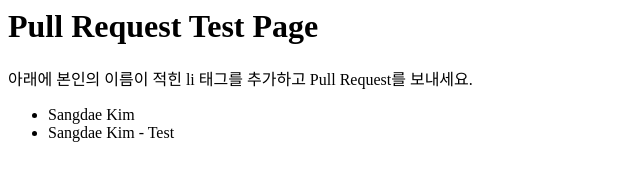
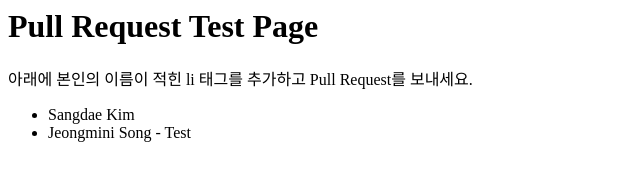
Before and after one commit to sdkim-cse/collaboration, a plain HTML site: page index.html in a window 1280 px wide. Shown: the full height of the page, 0-640 px from the left. Drawn offline with Linux system fonts and the light colour scheme.

Commit message:
add my username in index.html

```diff
--- a/index.html
+++ b/index.html
@@ -4,7 +4,7 @@
     <p> 아래에 본인의 이름이 적힌 li 태그를 추가하고 Pull Request를 보내세요. </p>
     <ul>
       <li> Sangdae Kim </li>
-      <li> Sangdae Kim - Test </li>
+      <li> Jeongmini Song - Test </li>
     </ul>
   </body>
 </html>
```
